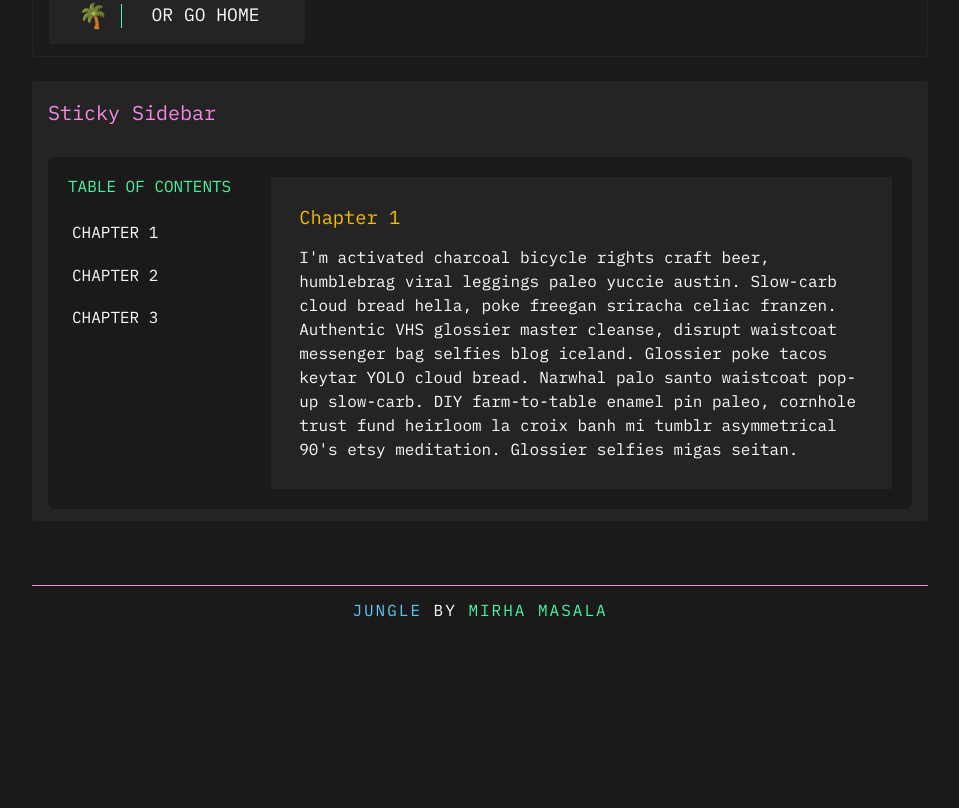
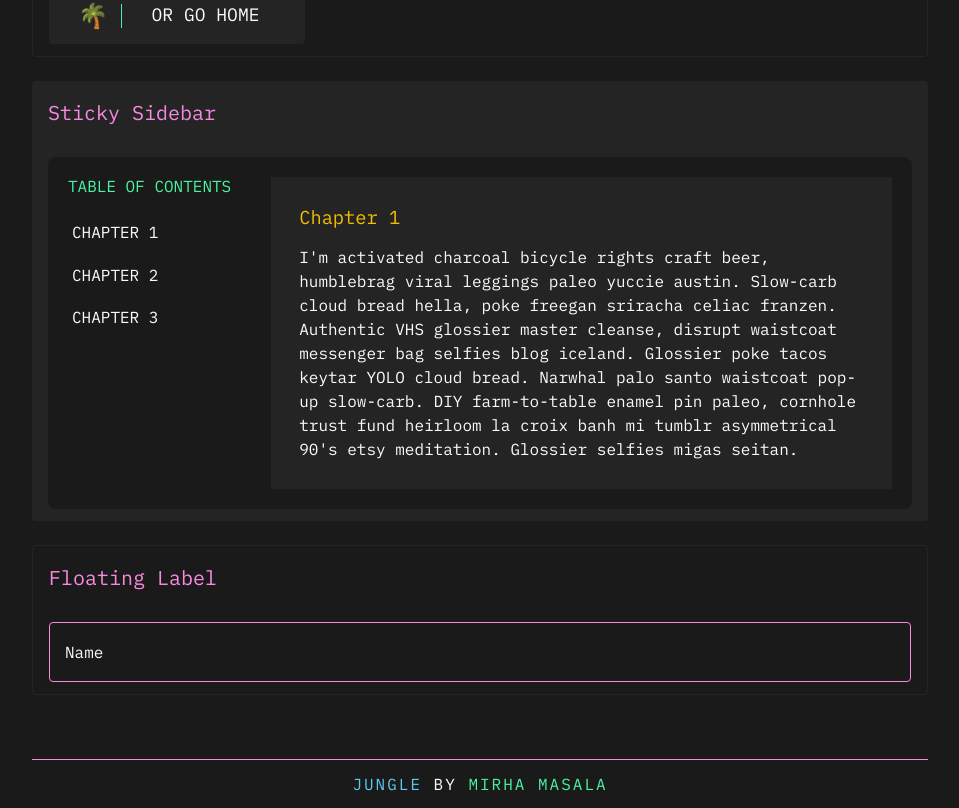
Before and after one commit to mirhamasala/next-jungle, a Next.js app: page /css-snippets in a window 1280 px wide. Shown: the part 2303-3111 px from the top of the page, without its empty margins (160-1119 px from the left). Before the commit the page ends 2937 px from the top, so only its background shows below. Built offline with nearby package versions, Linux system fonts and the light colour scheme.

Commit message:
Include FloatingLabel

```diff
--- a/src/pages/css-snippets/index.js
+++ b/src/pages/css-snippets/index.js
@@ -1,4 +1,5 @@
 import EmojiButton from "../../components/_css-snippets/EmojiButton";
+import FloatingLabel from "../../components/_css-snippets/FloatingLabel";
 import HorizontalOverflow from "../../components/_css-snippets/HorizontalOverflow";
 import StickyHeader from "../../components/_css-snippets/StickyHeader";
 import StickySections from "../../components/_css-snippets/StickySections";
@@ -19,6 +20,13 @@ const emojiButton = (
         Or go home
       </EmojiButton>
     </div>
+  </>
+);
+
+const floatingLabel = (
+  <>
+    <h2>Floating Label</h2>
+    <FloatingLabel />
   </>
 );
 
@@ -57,6 +65,7 @@ const sections = [
   stickyHeader,
   emojiButton,
   stickySidebar,
+  floatingLabel,
 ];
 
 export default function CssSnippets() {
```
